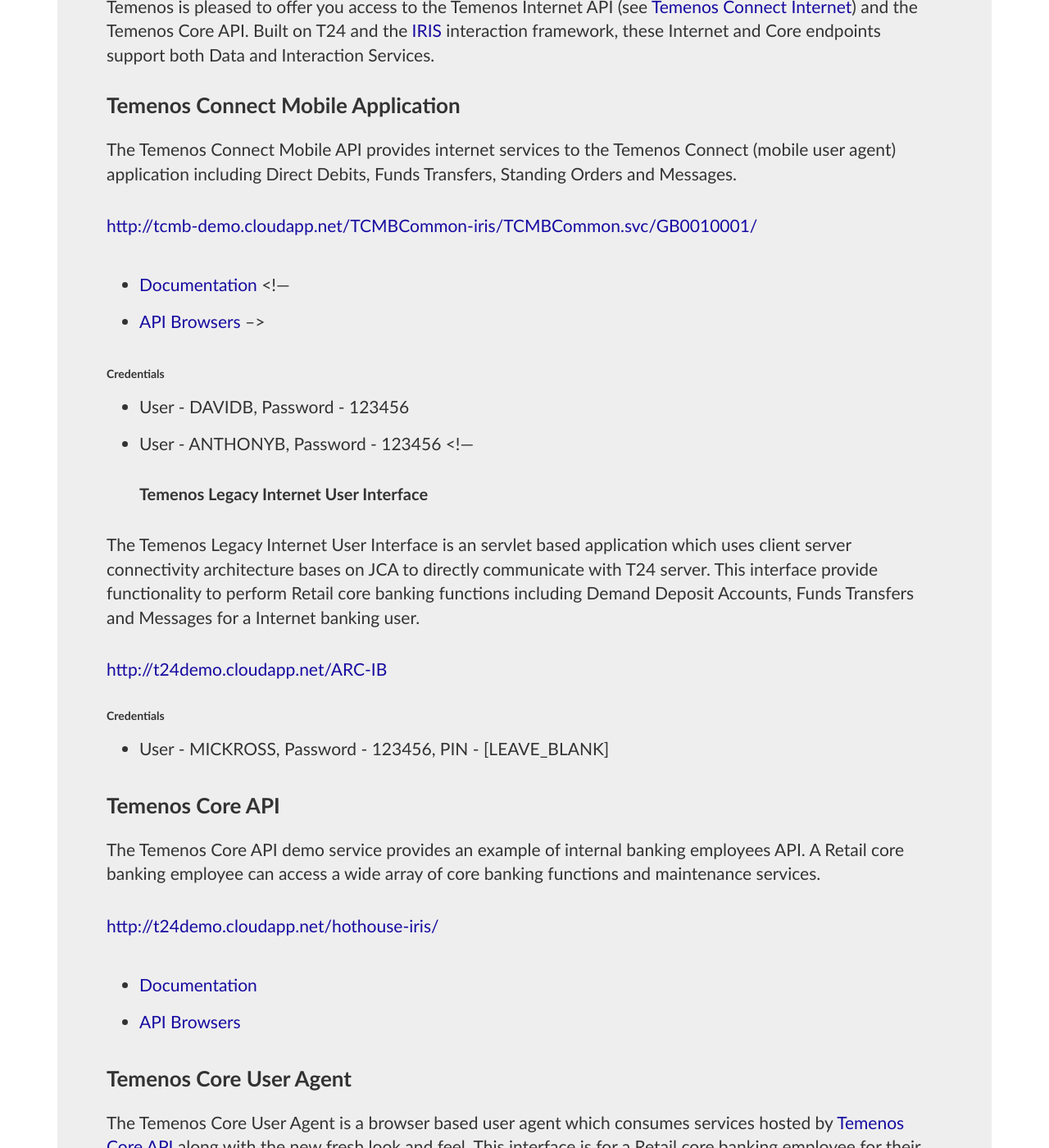
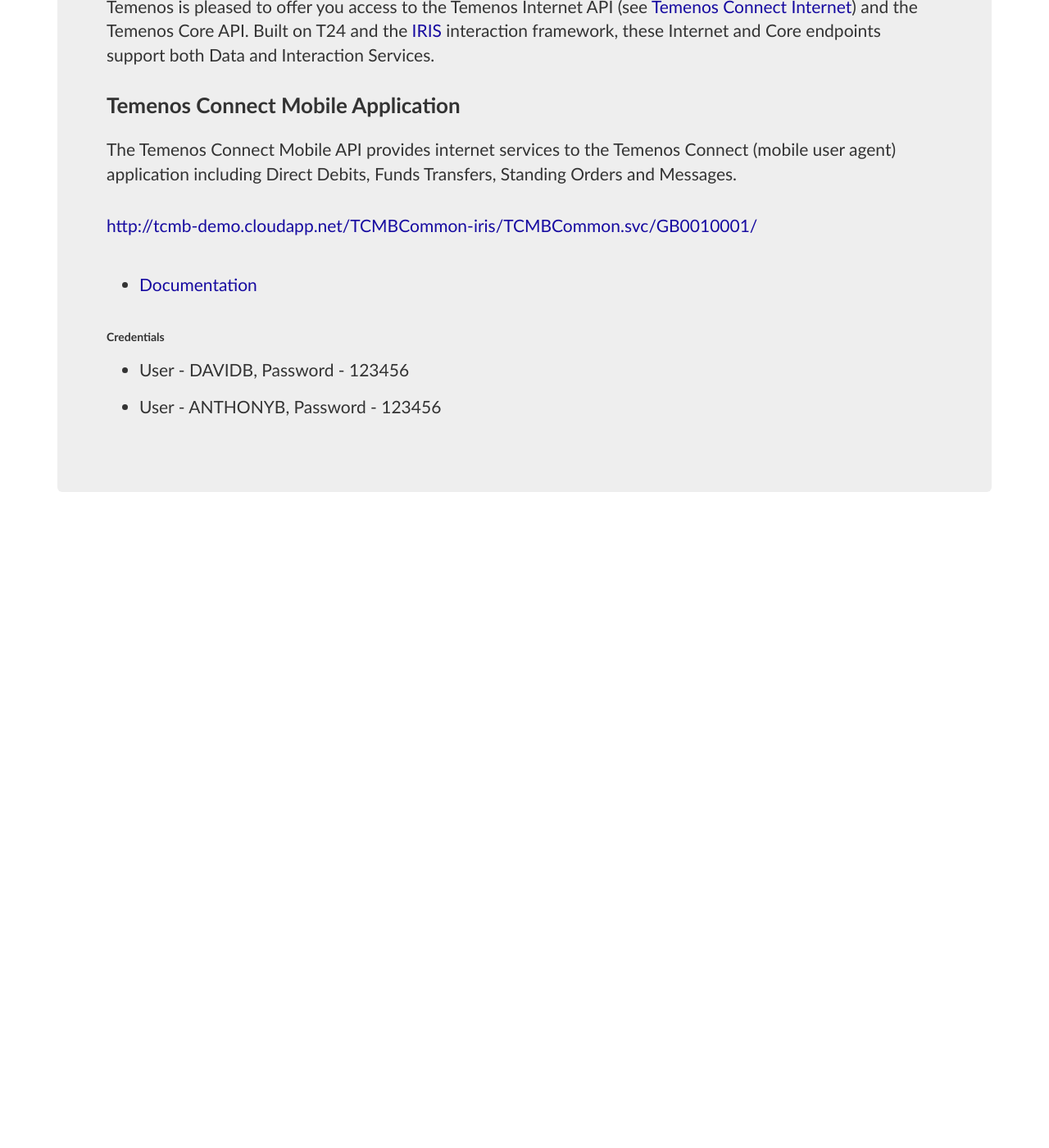
Before and after one commit to temenostech/TemenosHypermediaAPI, a Jekyll site: the page built from index.md, in a window 1280 px wide and 1400 px high, scrolled down 410 px. Shown: the whole window at 82% size. Built offline with Jekyll 4.4.1, drawn with Linux system fonts in a browser that asks for light colours; some web fonts are replaced; Markdown is read by kramdown in place of the engine named in the settings; after the commit the page ends 1040 px from its top, so only the background shows below that; some of the changed text lies outside the part shown.

Commit message:
github pages not able to parse comments so removing contents

```diff
--- a/index.md
+++ b/index.md
@@ -13,53 +13,8 @@ The Temenos Connect Mobile API provides internet services to the Temenos Connect
 [http://tcmb-demo.cloudapp.net/TCMBCommon-iris/TCMBCommon.svc/GB0010001/](http://tcmb-demo.cloudapp.net/TCMBCommon-iris/TCMBCommon.svc/GB0010001/)
 
 * [Documentation](InternetAPI)
-<!---
-* [API Browsers](InternetAPIBrowsers)
--->
 
 ##### Credentials
 
 - User - DAVIDB, Password - 123456
 - User - ANTHONYB, Password - 123456
-<!---
-#### Temenos Legacy Internet User Interface
-
-The Temenos Legacy Internet User Interface is an servlet based application which uses client server connectivity architecture bases on JCA to directly communicate with T24 server. This interface provide functionality to perform Retail core banking functions including Demand Deposit Accounts, Funds Transfers and Messages for a Internet banking user.
-
-[http://t24demo.cloudapp.net/ARC-IB](http://t24demo.cloudapp.net/ARC-IB)
-
-##### Credentials
-
-
-- User - MICKROSS, Password - 123456, PIN - [LEAVE_BLANK]
-
-### Temenos Core API
-
-The Temenos Core API demo service provides an example of internal banking employees API.  A Retail core banking employee can access a wide array of core banking functions and maintenance services.
-
-[http://t24demo.cloudapp.net/hothouse-iris/](http://t24demo.cloudapp.net/hothouse-iris//Hothouse.svc/GB0010001/)
-
-* [Documentation](CoreAPI)
-* [API Browsers](CoreAPIBrowsers)
-
-### Temenos Core User Agent
-
-The Temenos Core User Agent is a browser based user agent which consumes services hosted by [Temenos Core API](CoreAPI) along with the new fresh look and feel. This interface is for a Retail core banking employee for their day to day work
-
-[http://t24demo.cloudapp.net/DashBoardDynamic](http://t24demo.cloudapp.net/DashBoardDynamic)
-
-##### Credentials
-
-- User - DASHDYNAMIC, Password - 123456
-
-#### Temenos Legacy Core User Interface
-
-The Temenos Legacy Core User interface is a servlet based application which uses client server connectivity architecture bases on JCA to directly communicate with T24 server. This interface is for a Retail core banking employee for their day to day work
-
-[http://t24demo.cloudapp.net/BrowserWeb](http://t24demo.cloudapp.net/BrowserWeb)
-
-##### Credentials
-
-- User - RETAILUSER, Password - 123456
-
--->
```
